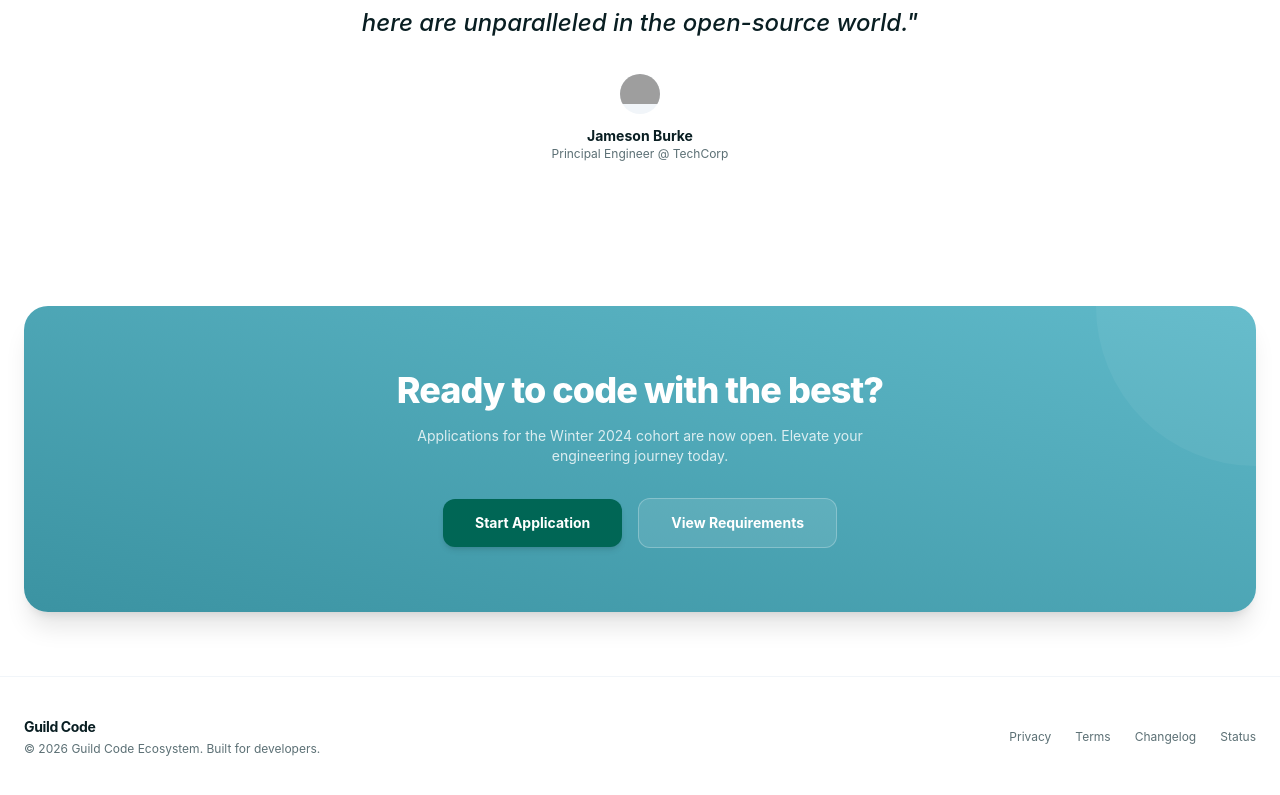
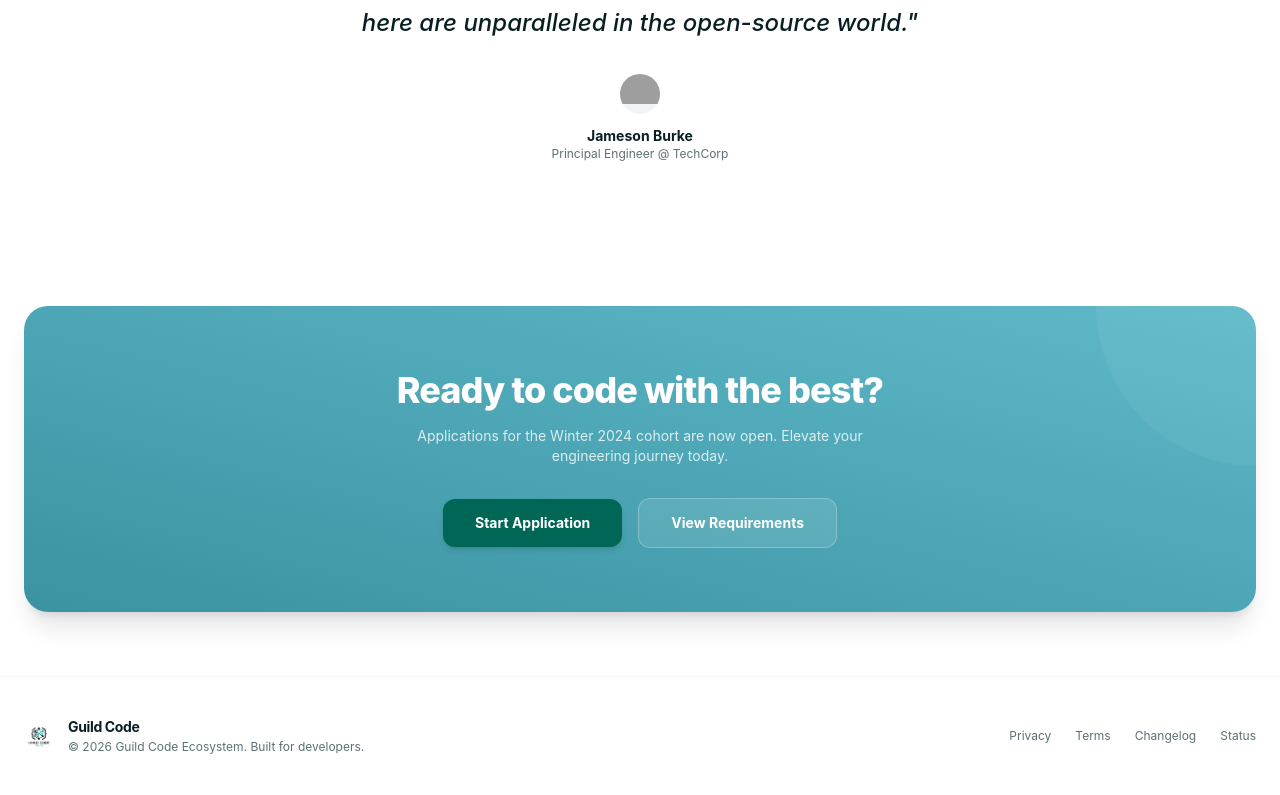
Before and after one commit to Winney360/Guild_Code_Community_Hub, a React (Vite) app in the folder client/: page / in a window 1280 px wide. Shown: the part 3509-4304 px from the top of the page. Built offline with nearby package versions, Linux system fonts and the light colour scheme; no server answers; grey boxes are pictures that could not be loaded.

Commit message:
feat: integrate hero.png logo inside footer branding block

```diff
--- a/client/src/components/Footer.tsx
+++ b/client/src/components/Footer.tsx
@@ -1,16 +1,20 @@
 import React from 'react';
 import { Link } from 'react-router-dom';
+import heroLogo from '../assets/hero.png';
 
 export const Footer: React.FC = () => {
   return (
     <footer className="bg-white border-t border-slate-100 py-10 mt-auto select-none">
       <div className="max-w-7xl mx-auto px-6 flex flex-col md:flex-row items-center justify-between gap-6">
         {/* Left Side: Brand Logo & Copyright */}
-        <div className="flex flex-col items-center md:items-start gap-1">
-          <span className="font-bold text-sm text-[#091e22] tracking-tight">Guild Code</span>
-          <span className="text-xs text-[#5c7075]">
-            &copy; {new Date().getFullYear()} Guild Code Ecosystem. Built for developers.
-          </span>
+        <div className="flex items-center gap-3">
+          <img src={heroLogo} alt="Logo" className="w-8 h-8 object-contain shrink-0" />
+          <div className="flex flex-col items-center md:items-start gap-0.5">
+            <span className="font-bold text-sm text-[#091e22] tracking-tight">Guild Code</span>
+            <span className="text-xs text-[#5c7075]">
+              &copy; {new Date().getFullYear()} Guild Code Ecosystem. Built for developers.
+            </span>
+          </div>
         </div>
 
         {/* Right Side: Links & Icons */}
```
